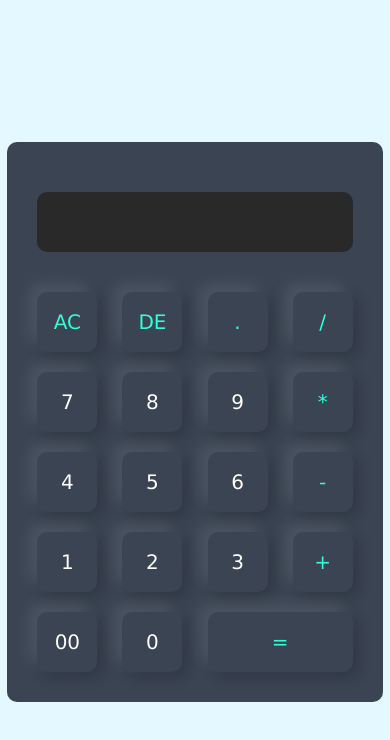
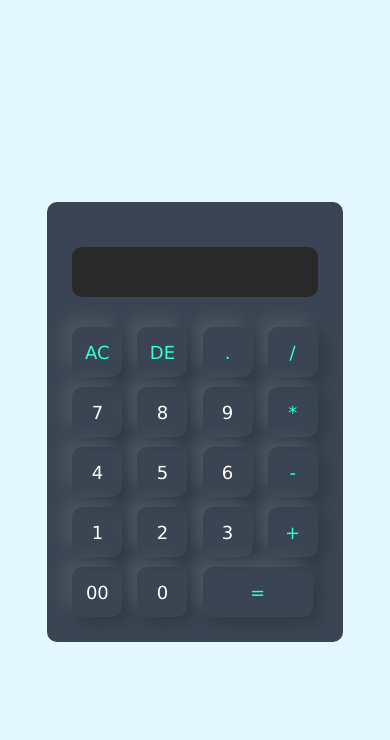
Before and after one commit to RakshaTiwari921/CalculatorApp, a plain HTML site: page index.html in a window 390 px wide. Drawn offline with Linux system fonts and the light colour scheme.

Commit message:
Update file with new code

```diff
--- a/style.css
+++ b/style.css
@@ -55,3 +55,33 @@ form input.equal{
 form input.operator{
     color: #33ffd8;
 }
+
+.calculator form input {
+    transition: transform 0.1s ease, background 0.2s ease;
+}
+
+.calculator form input:hover {
+    background: rgba(255, 255, 255, 0.1);
+    transform: scale(1.05);
+}
+
+.calculator form input:active {
+    transform: scale(0.98);
+}
+
+@media (max-width: 500px) {
+    .calculator form input {
+        width: 50px;
+        height: 50px;
+        margin: 5px;
+        font-size: 18px;
+    }
+
+    form input.equal {
+        width: 110px;
+    }
+
+    form .display input {
+        font-size: 32px;
+    }
+}
```
